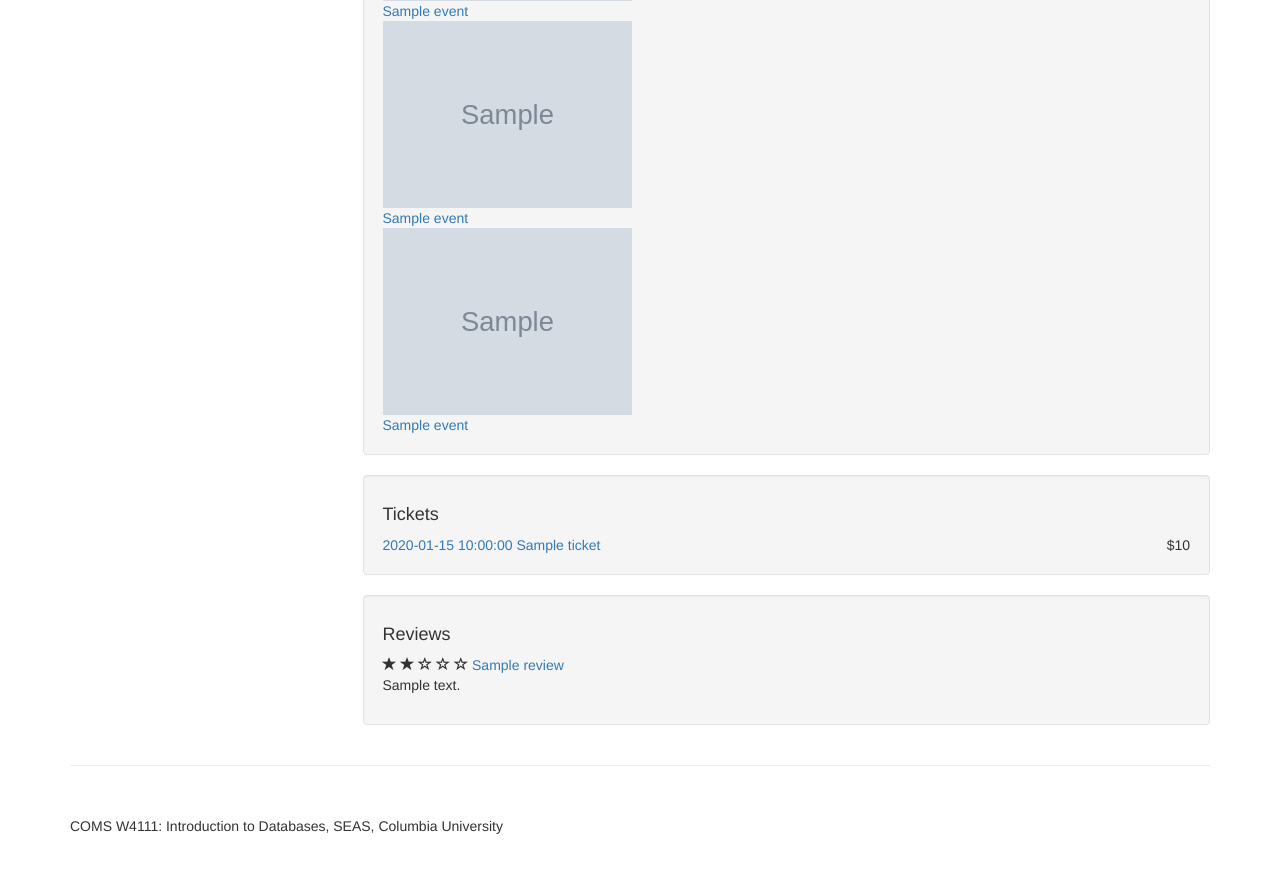
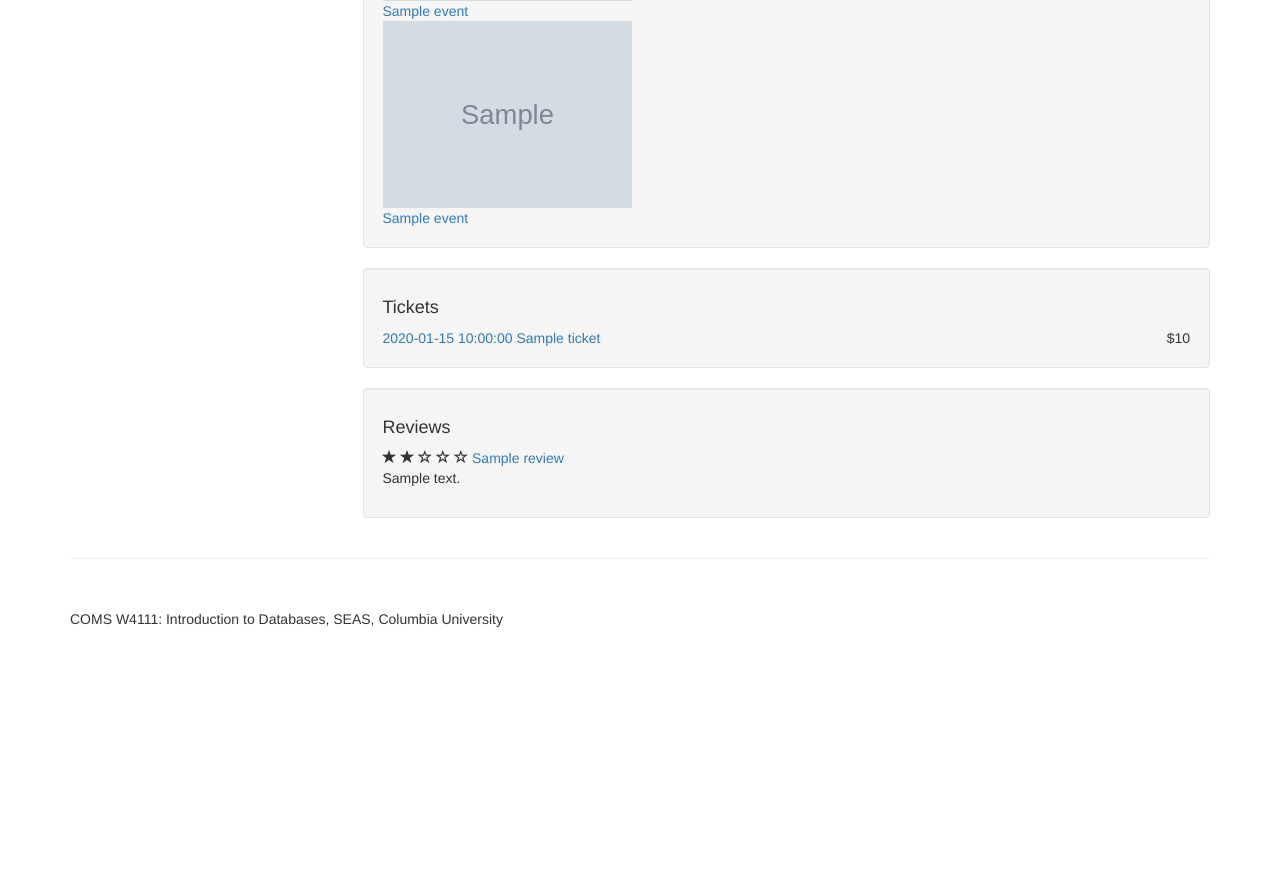
Before and after one commit to qychen/dbProj1_Eventorer, a Flask app: template website/templates/user.html in a window 1280 px wide. Shown: the part 1376-2272 px from the top of the page. After the commit the page ends 2003 px from the top, so only its background shows below. Run offline with Flask 2, Linux system fonts and the light colour scheme; the template is opened without the code that fills it: most values are stand-ins (such as "Sample title", 1, 10 or a date in 2020); grey boxes marked "Sample" are stand-in pictures; some libraries are stand-ins or nearby versions.

Commit message:
fix bugs

```diff
--- a/website/templates/user.html
+++ b/website/templates/user.html
@@ -83,14 +83,7 @@
                                 </div>
                             {% endfor %}
                         </div>
-                        <div class="row">
-                            {% for event in events[0:3] %}
-                                <div class="col-md-4">
-                                    <img class="img-responsive" src="{{event.image}}" alt="">
-                                    <a href="../event/{{event.eid}}">{{event.name}}</a>
-                                </div>
-                            {% endfor %}
-                        </div>
+
                         <div class="row">
                             {% for event in events[3:6] %}
                                 <div class="col-md-4">
```
